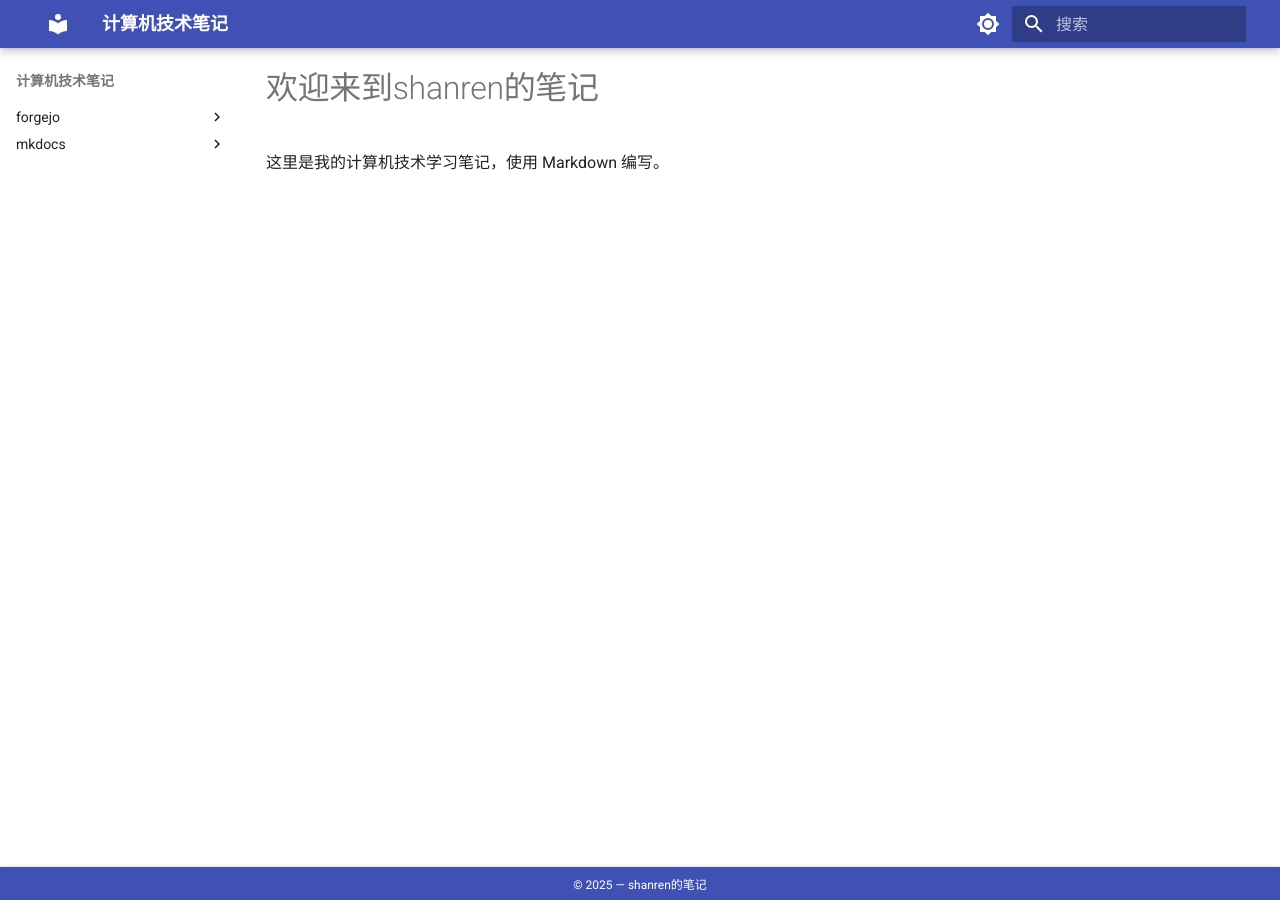
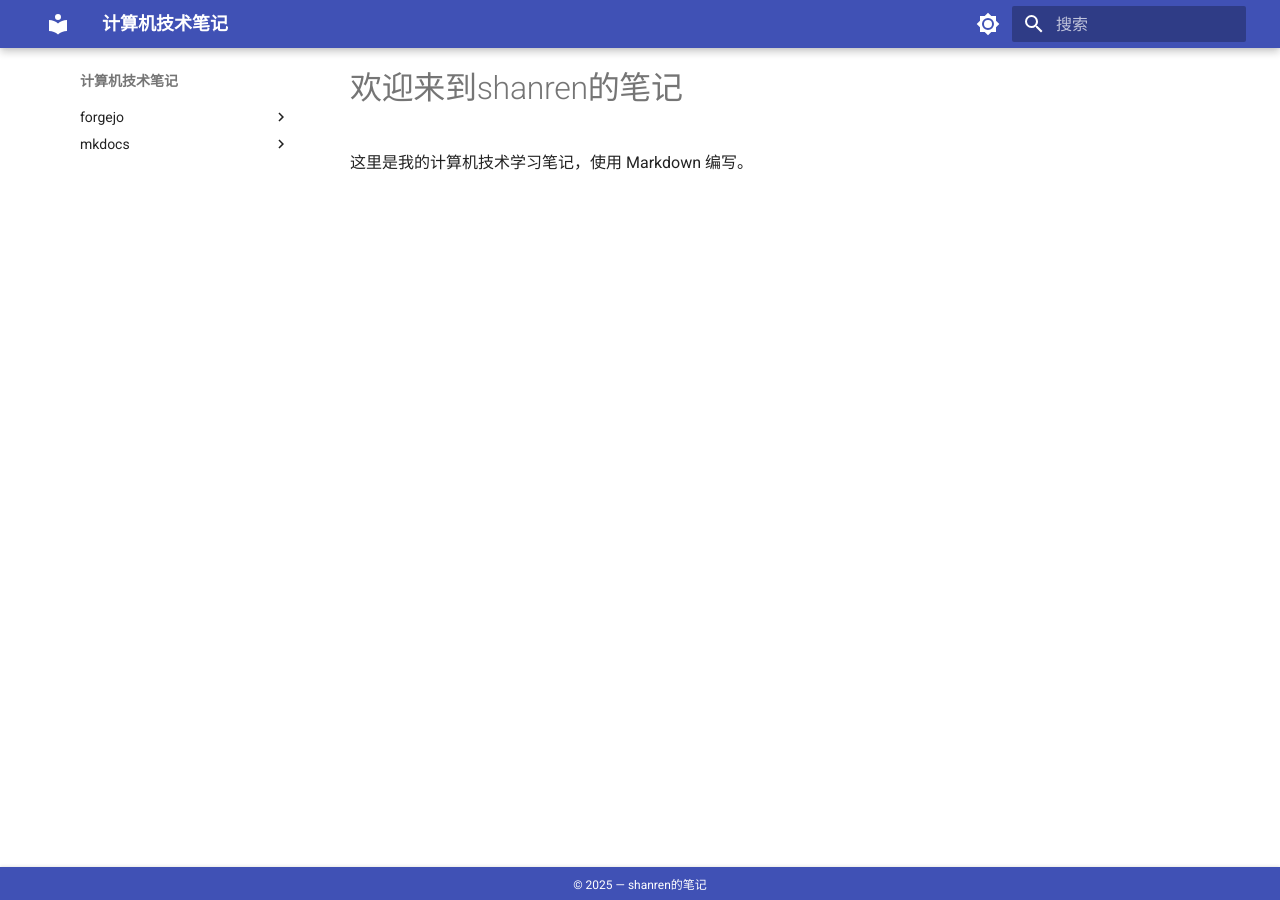
Before and after one commit to mudxkx/techdocs, an MkDocs documentation site: the page built from docs/index.md, in a window 1280 px wide. Built offline with MkDocs 1.6.1 and Material for MkDocs 9.7.7, drawn with Linux system fonts in a browser that asks for light colours.

Commit message:
setup show width

```diff
--- a/docs/stylesheets/extra.css
+++ b/docs/stylesheets/extra.css
@@ -1,21 +1,11 @@
-/* 撑满全屏，不留两边空白 */
+/* 调整主内容宽度：例如 90% 浏览器宽度 */
 .md-main__inner {
-  max-width: 90% !important;
-  margin: 0 !important;
-  padding: 0 !important;
+  max-width: 90% !important;  /* 你可以改成 85%, 80% */
+  margin: 0 auto;             /* 居中 */
 }
 
-/* 内容区域跟随全屏 */
+/* 保持内容不紧贴边界 */
 .md-content {
-  max-width: 100% !important;
-  margin: 0 !important;
-  padding: 0 !important;
+  padding-left: 1rem;
+  padding-right: 1rem;
 }
-
-/* 手机端留一点边距，避免贴边 */
-@media screen and (max-width: 768px) {
-  .md-content {
-    padding-left: 1rem !important;
-    padding-right: 1rem !important;
-  }
-}
```
